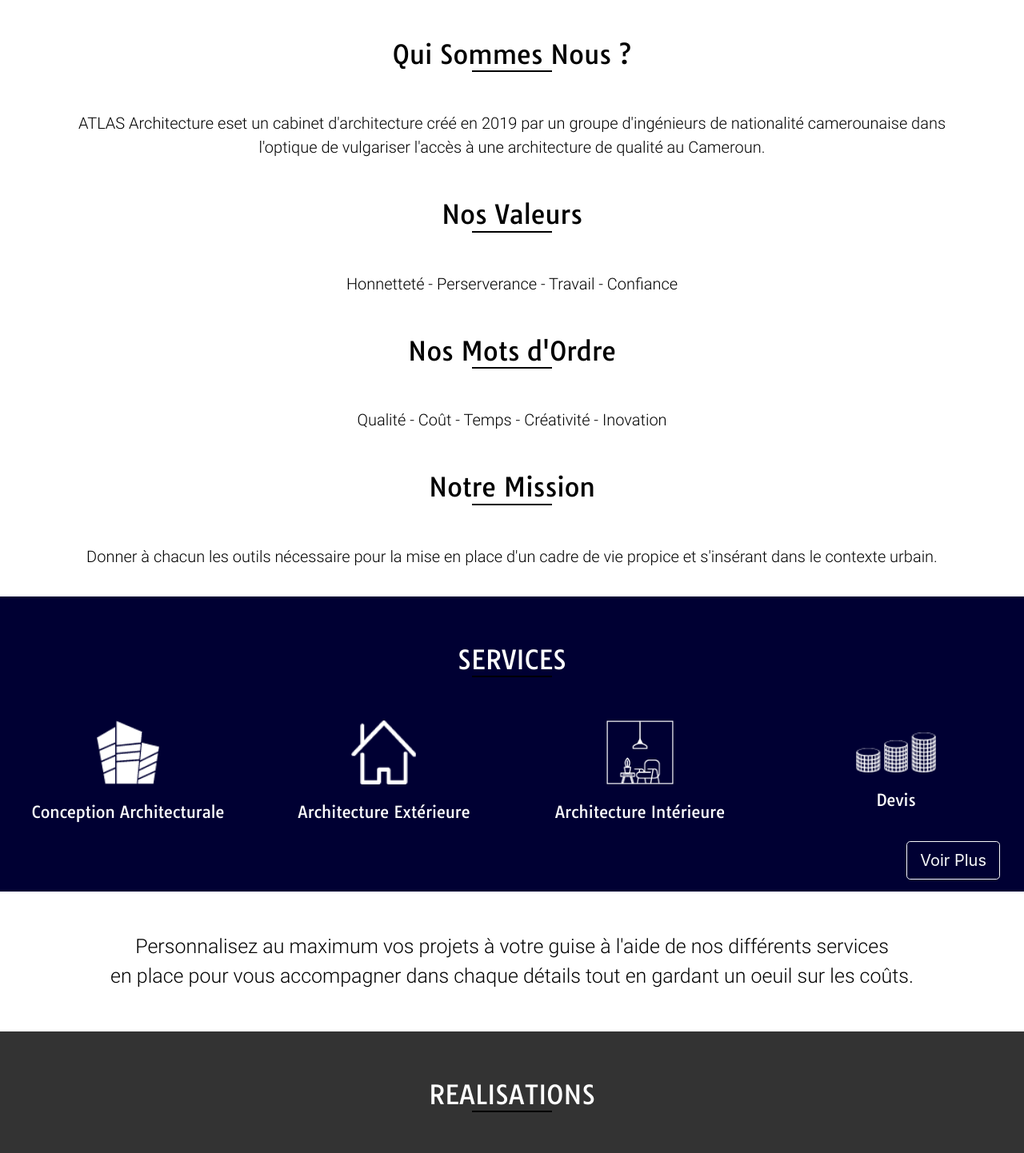
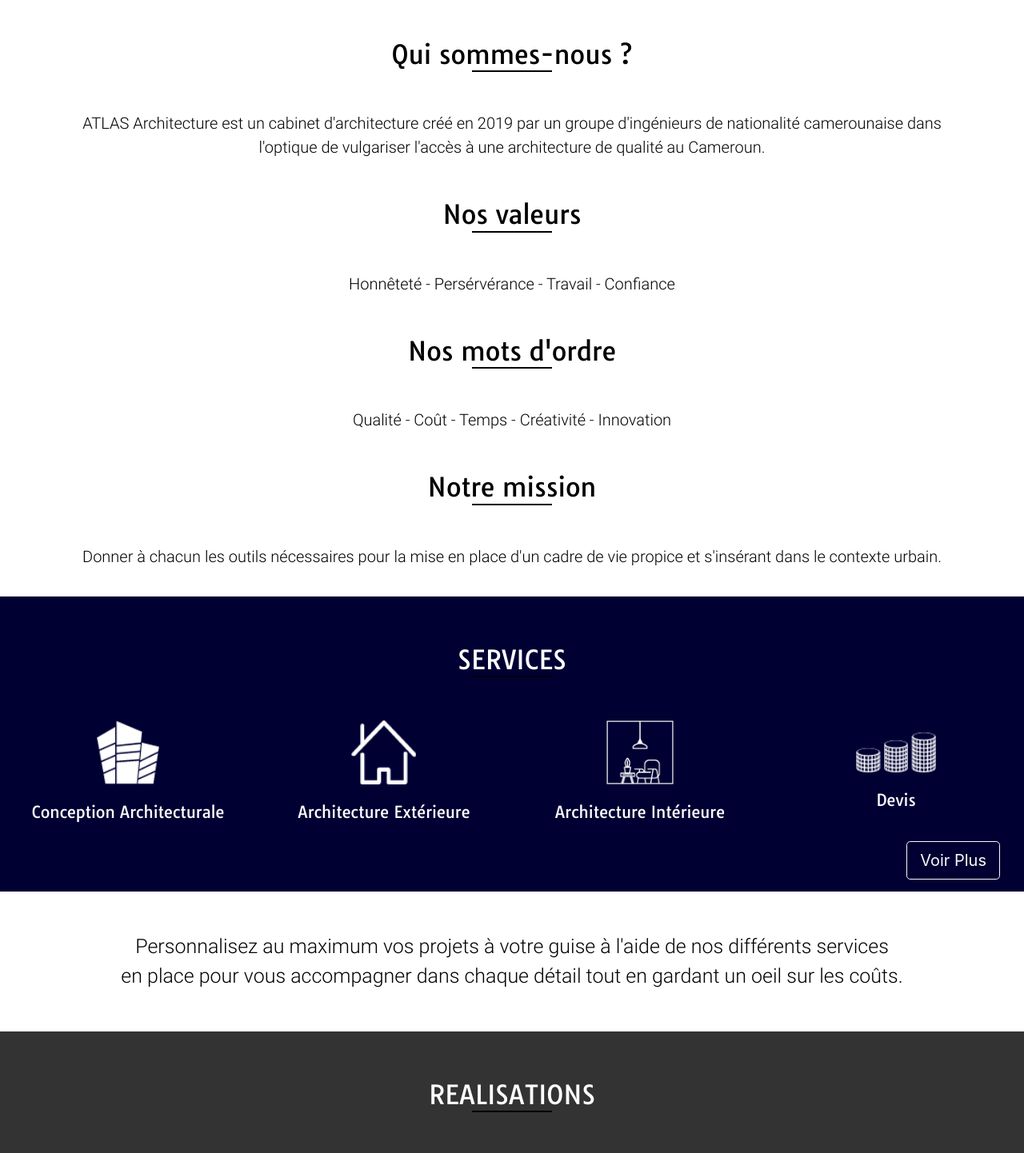
Before and after one commit to Franklin-Duval/atlas_architecture, a Django app: page /acceuil in a window 1280 px wide. Shown: the part 572-2014 px from the top of the page at 80% size. Run offline with Django 3.2, Linux system fonts and the light colour scheme; some libraries are stand-ins or nearby versions.

Commit message:
Corrected spelling errors

```diff
--- a/atlas_architecture/templates/atlas_architecture/acceuil.html
+++ b/atlas_architecture/templates/atlas_architecture/acceuil.html
@@ -41,14 +41,6 @@
 							<h3 class="d-none d-sm-block">Nous mettons à votre disposition l'assistance de nos <br/>différents partenaires pour vous conseiller,
 								vous donner des références<br/> et vous accompagner dans voos différents projets.
 							</h3>
-							{% comment %} <div class="row test">
-								<div class="col-md-6">
-									<a class="btn btn-dark btn-lg" type="button" href="partenaire">Voir nos Partenaires</a>
-								</div>
-								<div class="col-md-6">
-									<a class="btn btn-primary btn-lg" type="button" href="#" style="margin-top: 20px;">Débuter un projet</a>
-								</div>
-							</div> {% endcomment %}
 						</div>
 
 					</div>
@@ -77,26 +69,26 @@
 	</div>
 
 	<div class="container">
-		<h2 class="text-center title">Qui Sommes Nous ?</h2>
+		<h2 class="text-center title">Qui sommes-nous ?</h2>
 		<p class="text-center" style="color: black; font-size: 20px; font-family: 'Roboto Light';">
-			ATLAS Architecture eset un cabinet d'architecture créé en 2019 par un
+			ATLAS Architecture est un cabinet d'architecture créé en 2019 par un
 			groupe d'ingénieurs de nationalité camerounaise dans l'optique de vulgariser
 			l'accès à une architecture de qualité au Cameroun.
 		</p>
 
-		<h2 class="text-center title">Nos Valeurs</h2>
+		<h2 class="text-center title">Nos valeurs</h2>
 		<p class="text-center" style="color: black; font-size: 20px; font-family: 'Roboto Light';">
-			Honnetteté - Perserverance - Travail - Confiance
+			Honnêteté - Persérvérance - Travail - Confiance
 		</p>
 
-		<h2 class="text-center title">Nos Mots d'Ordre</h2>
+		<h2 class="text-center title">Nos mots d'ordre</h2>
 		<p class="text-center" style="color: black; font-size: 20px; font-family: 'Roboto Light';">
-			Qualité - Coût - Temps - Créativité - Inovation
+			Qualité - Coût - Temps - Créativité - Innovation
 		</p>
 
-		<h2 class="text-center title">Notre Mission</h2>
+		<h2 class="text-center title">Notre mission</h2>
 		<p class="text-center" style="color: black; font-size: 20px; font-family: 'Roboto Light';">
-			Donner à chacun les outils nécessaire pour la mise en
+			Donner à chacun les outils nécessaires pour la mise en
 			place d'un cadre de vie propice et s'insérant dans le contexte urbain.
 		</p>
 
@@ -134,7 +126,7 @@
 
 	<p class="text-center" style="color: black; font-size: 25px; font-family: 'Roboto Light';">
 		Personnalisez au maximum vos projets à votre guise à l'aide de nos différents services <br/> en place
-		pour vous accompagner dans chaque détails tout en gardant un oeuil sur les coûts.
+		pour vous accompagner dans chaque détail tout en gardant un oeil sur les coûts.
 	</p>
 
 	<div id="realisation">
@@ -148,12 +140,12 @@
 
 				<div class="col-md-3 serv">
 					<img src="{% static "atlas_architecture/images/realisation_ext.jpg" %}" alt="" style="height: 150px;">
-                	<p class="text-center" style="font-size: 20px; font-family: Tauri;">Extérieure Duplexe</p>
+                	<p class="text-center" style="font-size: 20px; font-family: Tauri;">Extérieure Duplex</p>
 				</div>
 
 				<div class="col-md-3 serv">
 					<img src="{% static "atlas_architecture/images/realisation_int.jpg" %}" alt="" style="height: 150px;">
-                	<p class="text-center" style="font-size: 20px; font-family: Tauri;">Intérieure Duplexe</p>
+                	<p class="text-center" style="font-size: 20px; font-family: Tauri;">Intérieure Duplex</p>
 				</div>
 
 				<div class="col-md-3 serv">
```
Also changed, not shown: db.sqlite3.
